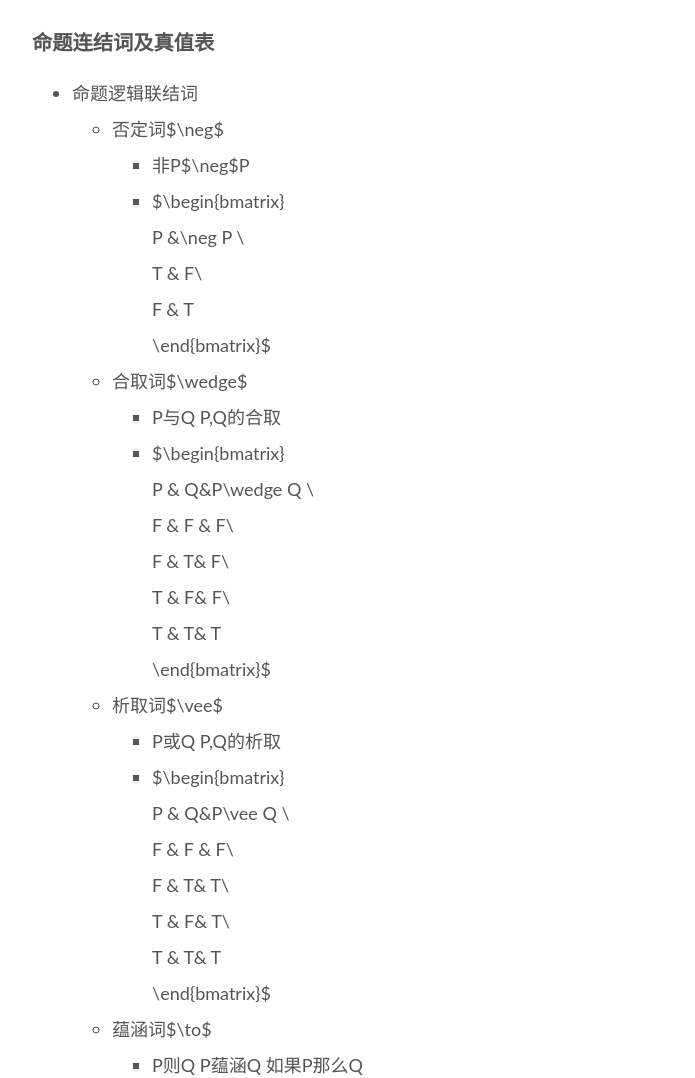
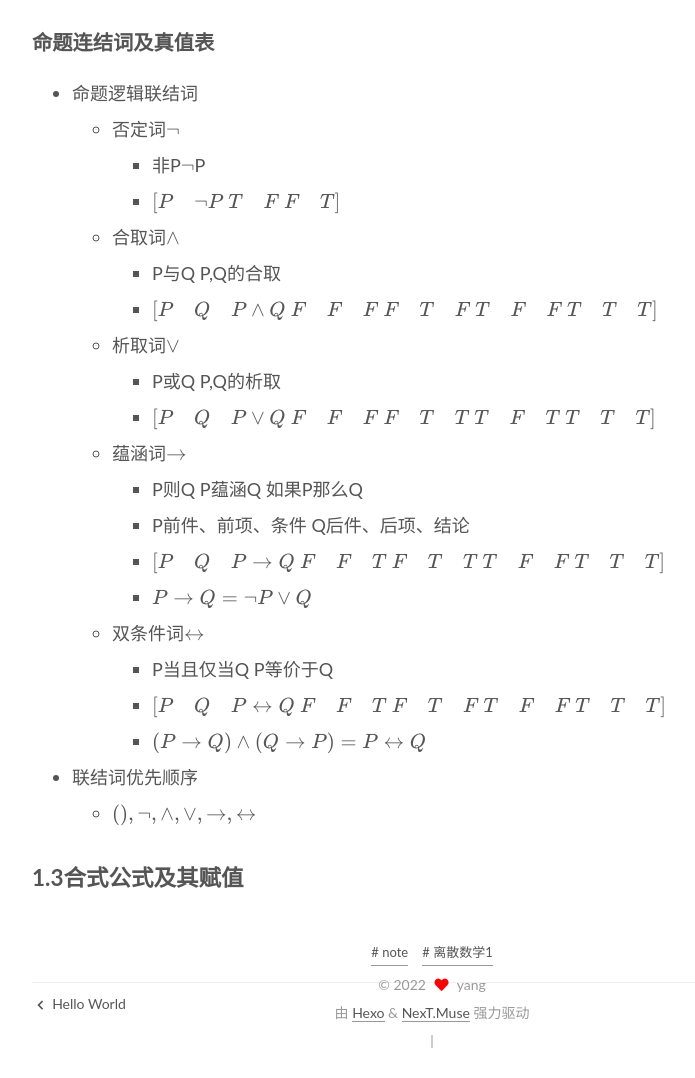
Before and after one commit to 222Byang/222Byang.github.io, a plain HTML site: page 2022/08/05/21-57-30/index.html in a window 1280 px wide. Shown: the part 1155-2233 px from the top of the page, without its empty margins (368-1063 px from the left). Drawn offline with nearby package versions, Linux system fonts and the light colour scheme; some packages are replaced by stand-ins of ours; a script that the page names is missing.

Commit message:
Site updated: 2022-08-06 15:36:32

```diff
--- a/2022/08/05/21-57-30/index.html
+++ b/2022/08/05/21-57-30/index.html
@@ -28,7 +28,7 @@
 <meta property="og:description" content="2020未央计划，马昱春离散数学1于2022年暑假学习">
 <meta property="og:locale" content="zh_CN">
 <meta property="article:published_time" content="2022-08-05T13:57:30.000Z">
-<meta property="article:modified_time" content="2022-08-06T06:54:16.970Z">
+<meta property="article:modified_time" content="2022-08-06T07:36:22.714Z">
 <meta property="article:author" content="yang">
 <meta property="article:tag" content="note">
 <meta property="article:tag" content="离散数学1">
@@ -198,7 +198,7 @@
                   <i class="far fa-calendar-check"></i>
                 </span>
                 <span class="post-meta-item-text">更新于</span>
-                <time title="修改时间：2022-08-06 14:54:16" itemprop="dateModified" datetime="2022-08-06T14:54:16+08:00">2022-08-06</time>
+                <time title="修改时间：2022-08-06 15:36:22" itemprop="dateModified" datetime="2022-08-06T15:36:22+08:00">2022-08-06</time>
               </span>
             <span class="post-meta-item">
               <span class="post-meta-item-icon">
@@ -491,6 +491,59 @@
 
 
 
+<script>
+  if (typeof MathJax === 'undefined') {
+    window.MathJax = {
+      loader: {
+        source: {
+          '[tex]/amsCd': '[tex]/amscd',
+          '[tex]/AMScd': '[tex]/amscd'
+        }
+      },
+      tex: {
+        inlineMath: {'[+]': [['$', '$']]},
+        tags: 'ams'
+      },
+      options: {
+        renderActions: {
+          findScript: [10, doc => {
+            document.querySelectorAll('script[type^="math/tex"]').forEach(node => {
+              const display = !!node.type.match(/; *mode=display/);
+              const math = new doc.options.MathItem(node.textContent, doc.inputJax[0], display);
+              const text = document.createTextNode('');
+              node.parentNode.replaceChild(text, node);
+              math.start = {node: text, delim: '', n: 0};
+              math.end = {node: text, delim: '', n: 0};
+              doc.math.push(math);
+            });
+          }, '', false],
+          insertedScript: [200, () => {
+            document.querySelectorAll('mjx-container').forEach(node => {
+              let target = node.parentNode;
+              if (target.nodeName.toLowerCase() === 'li') {
+                target.parentNode.classList.add('has-jax');
+              }
+            });
+          }, '', false]
+        }
+      }
+    };
+    (function () {
+      var script = document.createElement('script');
+      script.src = '//cdn.jsdelivr.net/npm/mathjax@3/es5/tex-mml-chtml.js';
+      script.defer = true;
+      document.head.appendChild(script);
+    })();
+  } else {
+    MathJax.startup.document.state(0);
+    MathJax.texReset();
+    MathJax.typeset();
+  }
+</script>
+
+
+
+
 
 </body>
 </html>
```
Also changed, not shown: index.html (+54 -1 lines).
